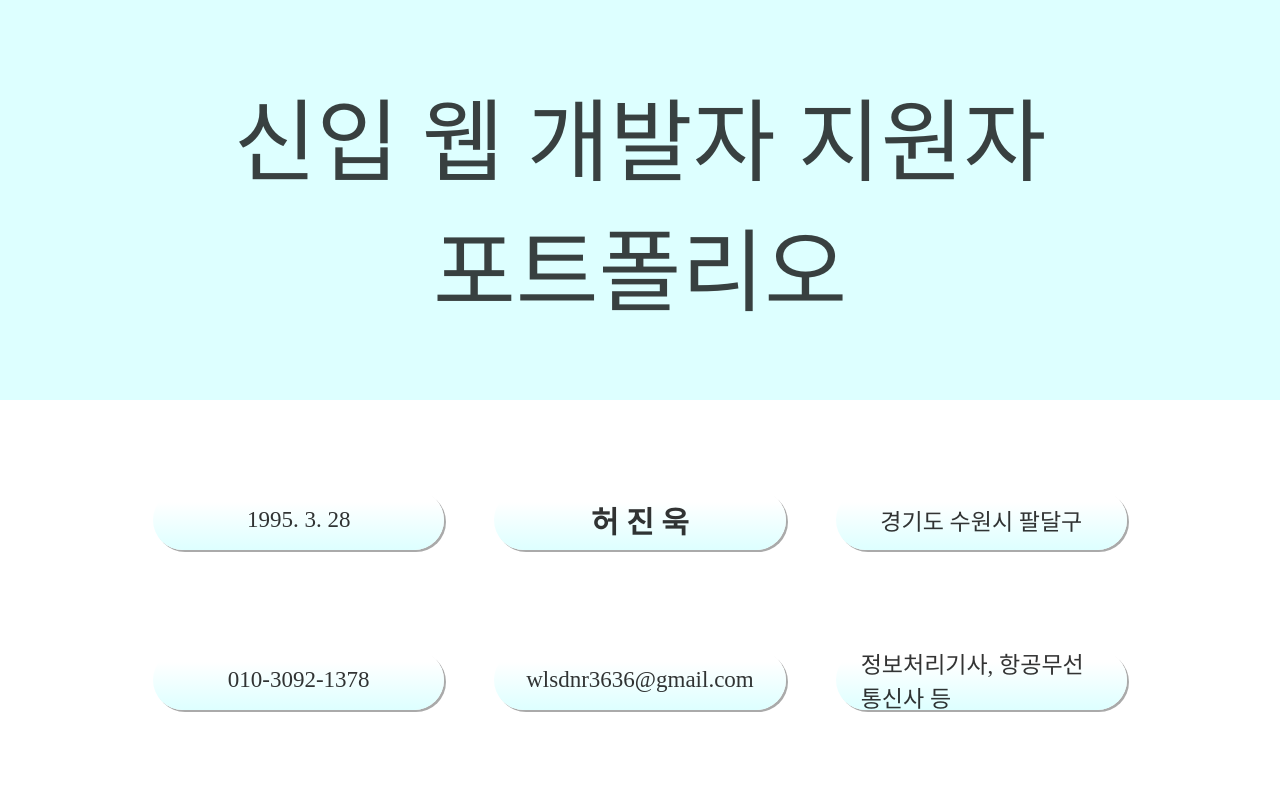
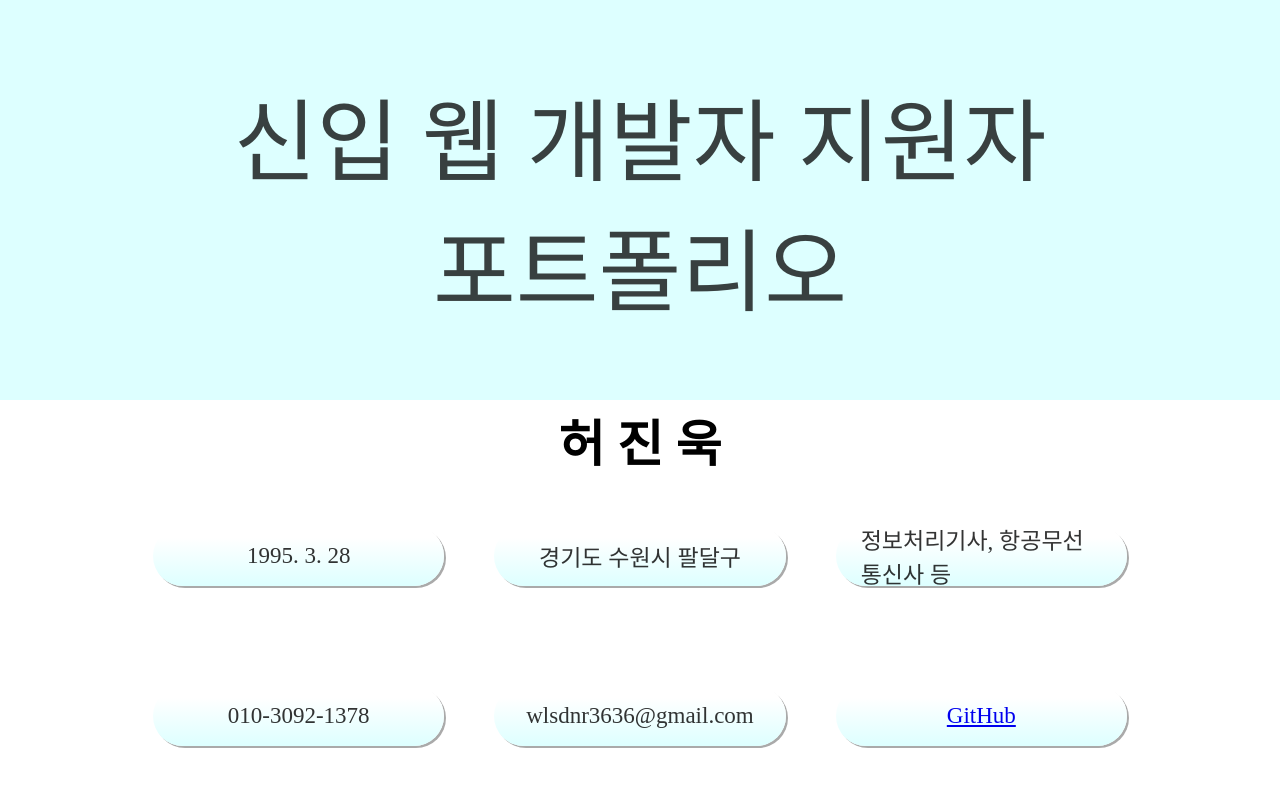
Before and after one commit to heohuhuh/portfolio, a React (Create React App) app: page / in a window 1280 px wide. Shown: the top 786 px of the page. Built offline with nearby package versions, Linux system fonts and the light colour scheme; a web font is replaced by a local one.

Commit message:
1페이지 내용 변경,3페이지 현재 내용 추가

```diff
--- a/src/Page1.tsx
+++ b/src/Page1.tsx
@@ -15,15 +15,24 @@ export function Page1({ upDown, firstToSecondPage }: propsType) {
       </Introduce>
 
       <Profile>
+        <Name>허 진 욱</Name>
         <ProfileUp>
           <Age>1995. 3. 28</Age>
-          <Name>허 진 욱</Name>
           <Home>경기도 수원시 팔달구</Home>
+          <License>정보처리기사, 항공무선통신사 등</License>
         </ProfileUp>
         <ProfileDown>
           <PhoneNum>010-3092-1378</PhoneNum>
           <Email>wlsdnr3636@gmail.com</Email>
-          <License>정보처리기사, 항공무선통신사 등</License>
+          <Age>
+            <a
+              href="https://github.com/heohuhuh"
+              target="_blank"
+              rel="noreferrer"
+            >
+              GitHub
+            </a>
+          </Age>
         </ProfileDown>
       </Profile>
     </Page1Wrapper>
@@ -121,12 +130,11 @@ const Name = styled.div`
   /* color: rgb(0, 0, 0, 0.9);
   width: 100%;
   height: 20%; */
-  ${ProfileStyle}
   font-weight: bold;
   display: flex;
   justify-content: center;
   align-items: center;
-  font-size: 30px;
+  font-size: 50px;
 `;
 const PhoneNum = styled.div`
   ${ProfileStyle}
--- a/src/Page3.tsx
+++ b/src/Page3.tsx
@@ -61,6 +61,7 @@ export function Page3({ upDown, secondToThirdPage, setScrollable }: propsType) {
             <WorksContainer>
               <Works>자격증 취득(정보처리기사)</Works>
               <Works>아르바이트, 공부 병행</Works>
+              <Works>사이버대학교 재학(23.03.02 ~ 빅데이터정보보호학과)</Works>
             </WorksContainer>
           </ElementWrapper>
         </RightContainer>
```
